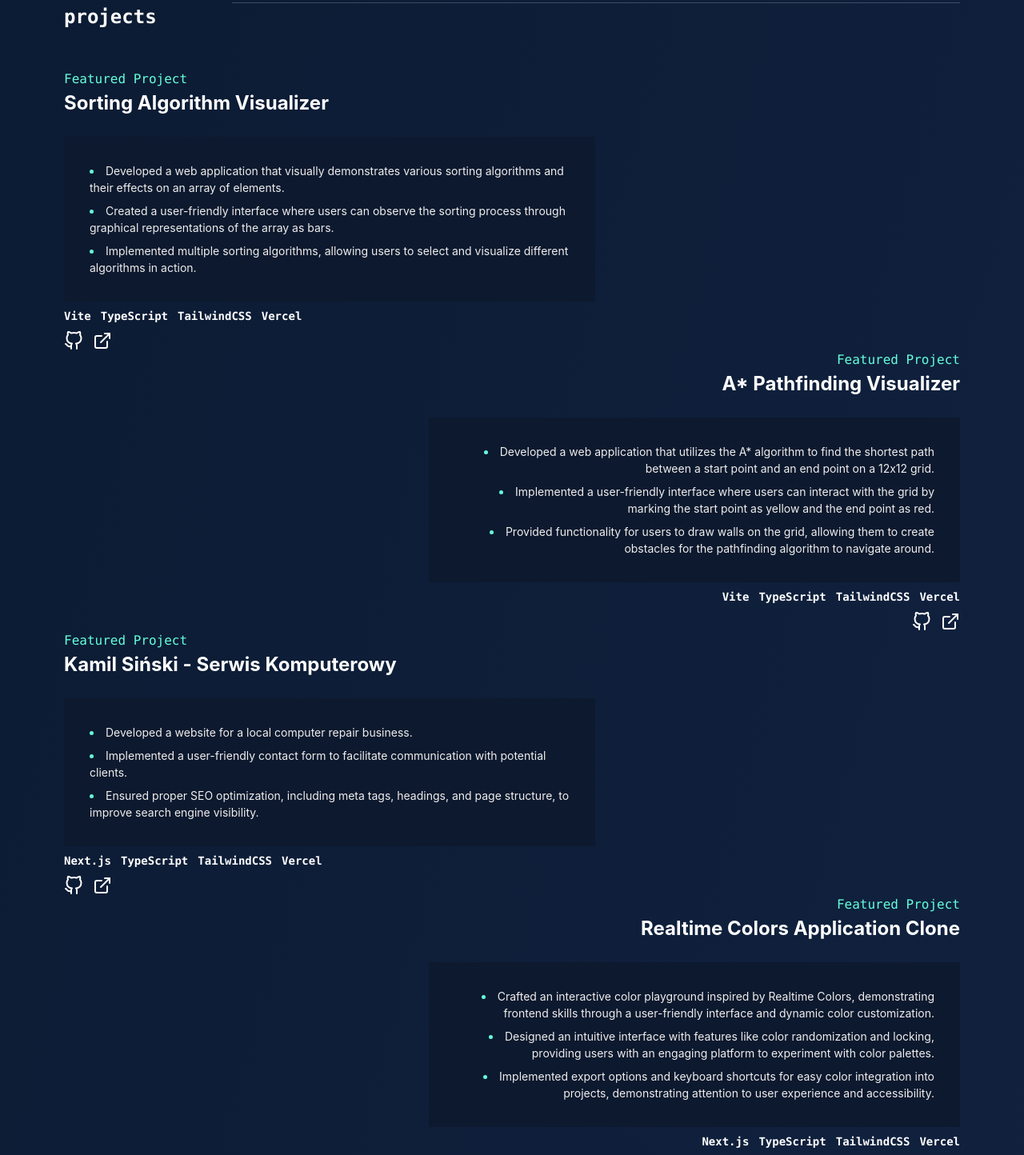
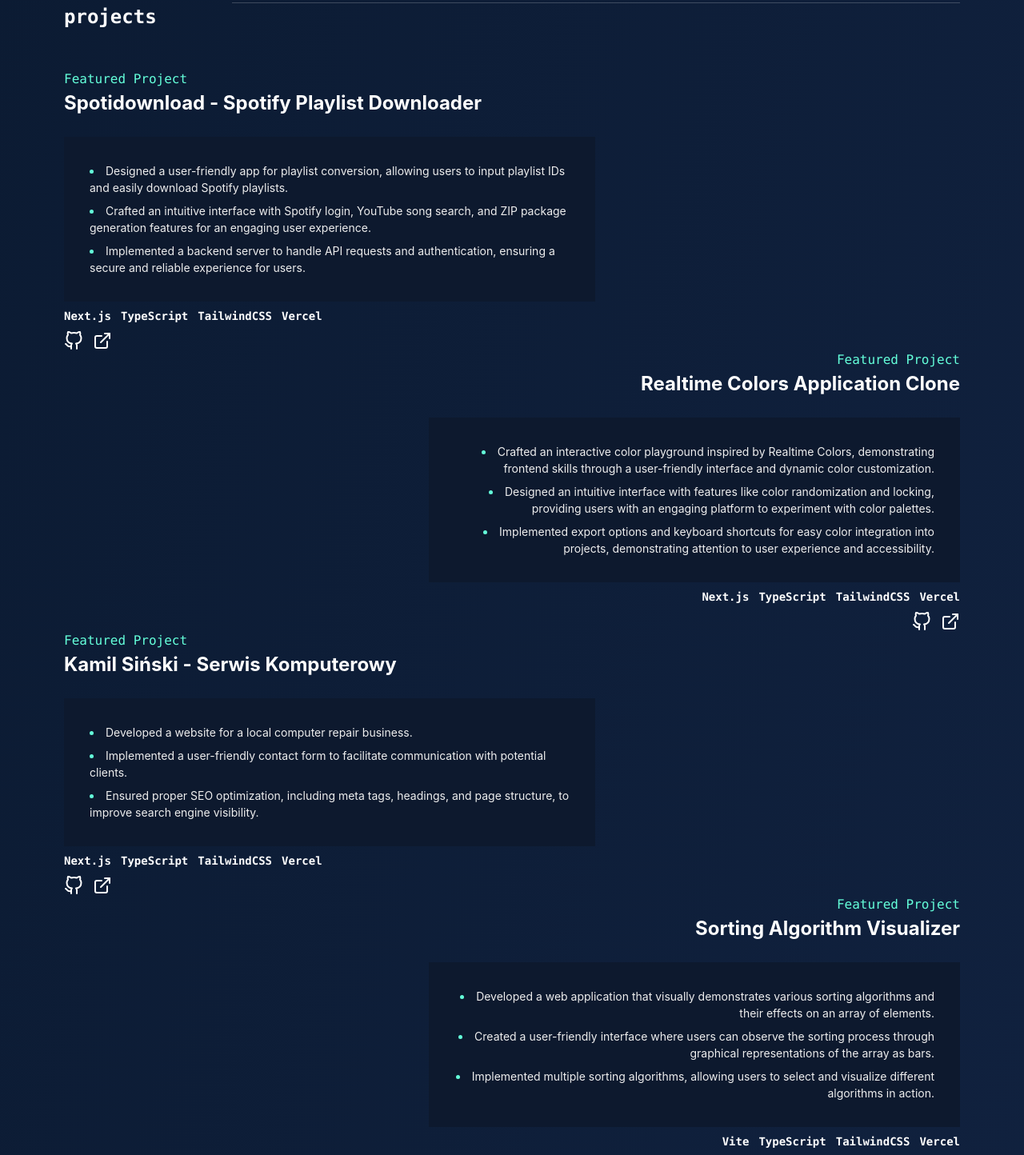
Before and after one commit to Biplo12/robert-sinski-portfolio, a Next.js app: page / in a window 1280 px wide. Shown: the part 2353-3797 px from the top of the page at 80% size. Built offline with nearby package versions, Linux system fonts and the light colour scheme.

Commit message:
feat: added project to projectsList

```diff
--- a/src/components/Projects/Partials/ProjectsList.tsx
+++ b/src/components/Projects/Partials/ProjectsList.tsx
@@ -4,6 +4,40 @@
 import ProjectItem from '@/components/Projects/Partials/ProjectItem';
 const ProjectsList: React.FC = (): JSX.Element => {
   const projects = [
+    {
+      title: 'Spotidownload - Spotify Playlist Downloader',
+      github: 'https://github.com/Biplo12/SpotiDownload',
+      website: 'https://spotidownload.vercel.app/',
+      description: [
+        'Designed a user-friendly app for playlist conversion, allowing users to input playlist IDs and easily download Spotify playlists.',
+        'Crafted an intuitive interface with Spotify login, YouTube song search, and ZIP package generation features for an engaging user experience.',
+        'Implemented a backend server to handle API requests and authentication, ensuring a secure and reliable experience for users.',
+      ],
+      tech: ['Next.js', 'TypeScript', 'TailwindCSS', 'Vercel'],
+    },
+    {
+      title: 'Realtime Colors Application Clone',
+      github: 'https://github.com/Biplo12/realtime-colors-clone',
+      website: 'https://realtime-colors-clone.vercel.app/',
+      description: [
+        'Crafted an interactive color playground inspired by Realtime Colors, demonstrating frontend skills through a user-friendly interface and dynamic color customization.',
+        'Designed an intuitive interface with features like color randomization and locking, providing users with an engaging platform to experiment with color palettes.',
+        'Implemented export options and keyboard shortcuts for easy color integration into projects, demonstrating attention to user experience and accessibility.',
+      ],
+      tech: ['Next.js', 'TypeScript', 'TailwindCSS', 'Vercel'],
+    },
+    {
+      title: 'Kamil Siński - Serwis Komputerowy',
+      github:
+        'https://github.com/Biplo12/kamil-sinski-serwis-komputerowy-Fullstack',
+      website: 'https://www.kamilsinski.pl/',
+      description: [
+        'Developed a website for a local computer repair business.',
+        'Implemented a user-friendly contact form to facilitate communication with potential clients.',
+        'Ensured proper SEO optimization, including meta tags, headings, and page structure, to improve search engine visibility.',
+      ],
+      tech: ['Next.js', 'TypeScript', 'TailwindCSS', 'Vercel'],
+    },
     {
       title: 'Sorting Algorithm Visualizer',
       github: 'https://github.com/Biplo12/sorting-algorithms',
@@ -26,29 +60,6 @@
       ],
       tech: ['Vite', 'TypeScript', 'TailwindCSS', 'Vercel'],
     },
-    {
-      title: 'Kamil Siński - Serwis Komputerowy',
-      github:
-        'https://github.com/Biplo12/kamil-sinski-serwis-komputerowy-Fullstack',
-      website: 'https://www.kamilsinski.pl/',
-      description: [
-        'Developed a website for a local computer repair business.',
-        'Implemented a user-friendly contact form to facilitate communication with potential clients.',
-        'Ensured proper SEO optimization, including meta tags, headings, and page structure, to improve search engine visibility.',
-      ],
-      tech: ['Next.js', 'TypeScript', 'TailwindCSS', 'Vercel'],
-    },
-    {
-      title: 'Realtime Colors Application Clone',
-      github: 'https://github.com/Biplo12/realtime-colors-clone',
-      website: 'https://realtime-colors-clone.vercel.app/',
-      description: [
-        'Crafted an interactive color playground inspired by Realtime Colors, demonstrating frontend skills through a user-friendly interface and dynamic color customization.',
-        'Designed an intuitive interface with features like color randomization and locking, providing users with an engaging platform to experiment with color palettes.',
-        'Implemented export options and keyboard shortcuts for easy color integration into projects, demonstrating attention to user experience and accessibility.',
-      ],
-      tech: ['Next.js', 'TypeScript', 'TailwindCSS', 'Vercel'],
-    },
   ];
   return (
     <div className='mxmd:gap-16 relative mt-8 flex max-w-[1125px] flex-wrap justify-center'>
```
